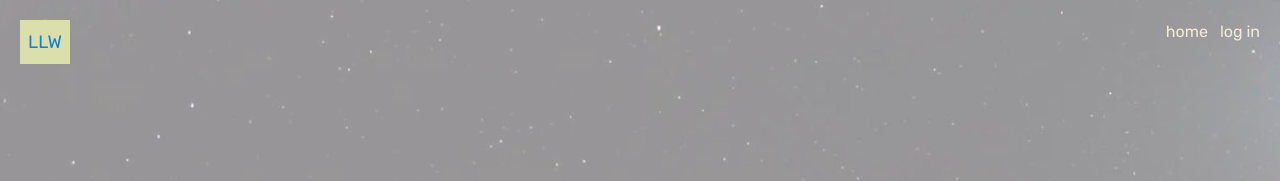
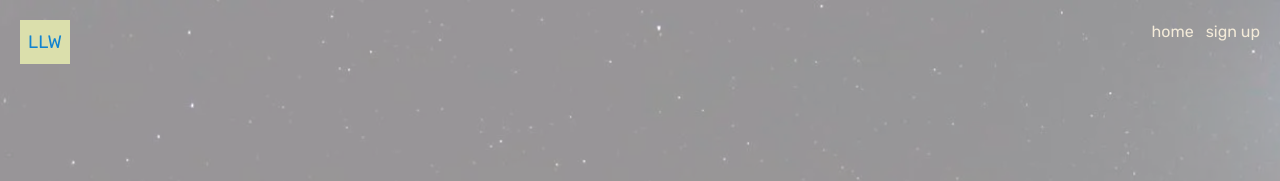
Before and after one commit to anncli/Language-Learning-Website, a React (Vite) app in the folder frontend/: page /login in a window 1280 px wide. Shown: the top 181 px of the page. Built offline with nearby package versions, Linux system fonts and the light colour scheme.

Commit message:
linked landing page to successful login

```diff
--- a/frontend/src/App.tsx
+++ b/frontend/src/App.tsx
@@ -2,6 +2,7 @@ import { BrowserRouter, Routes, Route } from "react-router-dom"
 import Home from "./Home"
 import Signup from "./Signup"
 import Login from "./Login"
+import Landing from "./Landing"
 
 function App() {
 
@@ -12,6 +13,7 @@ function App() {
           <Route path="/" element={<Home/>}/>
           <Route path="/signup" element={<Signup/>}/>
           <Route path="/login" element={<Login/>}/>
+          <Route path="/landing" element={<Landing/>}/>
         </Routes>
       </BrowserRouter>
 
--- a/frontend/src/Home.tsx
+++ b/frontend/src/Home.tsx
@@ -14,7 +14,7 @@ function Home() {
 
             </div>
             <div className="items-center gap-4 m-auto flex-col flex">
-                <h1 className="text-light-green text-7xl">WEBSITE NAME</h1>
+                <h1 className="text-light-green text-7xl">LLW</h1>
                 <div className="text-white bg-brown p-4 rounded-full text-lg">start your learning journey!</div>
             </div>
         </div>
--- a/frontend/src/Login.tsx
+++ b/frontend/src/Login.tsx
@@ -1,20 +1,25 @@
 import { useState } from 'react'
 import axios from 'axios'
+import { Link,useNavigate } from 'react-router-dom'
 function Login() {
     const [password, setPassword] = useState('')
     const [email, setEmail] = useState('')
+    const navigate = useNavigate()
 
-    const handleSignup = async (e: React.FormEvent<HTMLFormElement>) => {
+    const handleLogin = async (e: React.FormEvent<HTMLFormElement>) => {
         e.preventDefault()
         const user = {
             email: email,
             password: password
         }
         try {
-            const response = await axios.post('http://localhost:4000/api/v1/auth/signup', user);
-            console.log('User created:', response.data);
+            const response = await axios.post('http://localhost:4000/api/v1/auth/sign-in', user);
+            console.log()
+            if (response.status == 200) {
+                navigate("../landing")
+            }
           } catch (error) {
-            console.error('Error creating user:', error);
+            console.error('Error signing in:', error);
           }
 
     }
@@ -24,12 +29,12 @@ function Login() {
             <div className='flex justify-between'>
                 <div className='bg-light-green text-blue text-lg p-2 mt-5 ml-5'>LLW</div>
                 <div className='text-beige mt-5 mr-5 space-x-3'>
-                    <button>home</button>
-                    <button>log in</button>
+                    <Link to="../">home</Link>
+                    <Link to="../signup">sign up</Link>
                 </div>
             </div>
             <div className="h-screen flex items-center justify-center">
-                <form onSubmit={handleSignup} className='space-y-4'>
+                <form onSubmit={handleLogin} className='space-y-4'>
                 <div className='flex justify-center font-bold text-5xl text-light-green'>LOGIN</div>
 
                     <div>
--- a/frontend/src/Signup.tsx
+++ b/frontend/src/Signup.tsx
@@ -1,11 +1,14 @@
 import { useState } from 'react'
 import axios from 'axios'
+import { Link, useNavigate } from 'react-router-dom'
 function Signup() {
     const [firstName, setFirstName] = useState('')
     const [lastName, setLastName] = useState('')
     const [nationality, setNationality] = useState('')
     const [password, setPassword] = useState('')
     const [email, setEmail] = useState('')
+
+    const navigate = useNavigate();
 
     const handleSignup = async (e: React.FormEvent<HTMLFormElement>) => {
         e.preventDefault()
@@ -18,7 +21,9 @@ function Signup() {
         }
         try {
             const response = await axios.post('http://localhost:4000/api/v1/auth/signup', user);
-            console.log('User created:', response.data);
+            if (response.status == 201) {
+                navigate("../login")
+            }
           } catch (error) {
             console.error('Error creating user:', error);
           }
@@ -30,8 +35,8 @@ function Signup() {
             <div className='flex justify-between'>
                 <div className='bg-light-green text-blue text-lg p-2 mt-5 ml-5'>LLW</div>
                 <div className='text-beige mt-5 mr-5 space-x-3'>
-                    <button>home</button>
-                    <button>log in</button>
+                    <Link to="../">home</Link>
+                    <Link to="../login">log in</Link>
                 </div>
             </div>
             <div className="h-screen flex items-center justify-center">
@@ -268,7 +273,7 @@ function Signup() {
                             <option value="zimbabwean">Zimbabwean</option>
                         </select>
                     </div>
-                    <div className='text-light-green'><span className='italic'>already</span> a member? log in</div>
+                    <div className='text-light-green'><span className='italic'>already</span> a member? <Link to="../login">log in</Link></div>
                     <div className='flex justify-center'>
                         <button className='bg-light-green text-brown p-2 rounded-lg font-bold' type='submit'>Sign up!</button>
                     </div>
```
